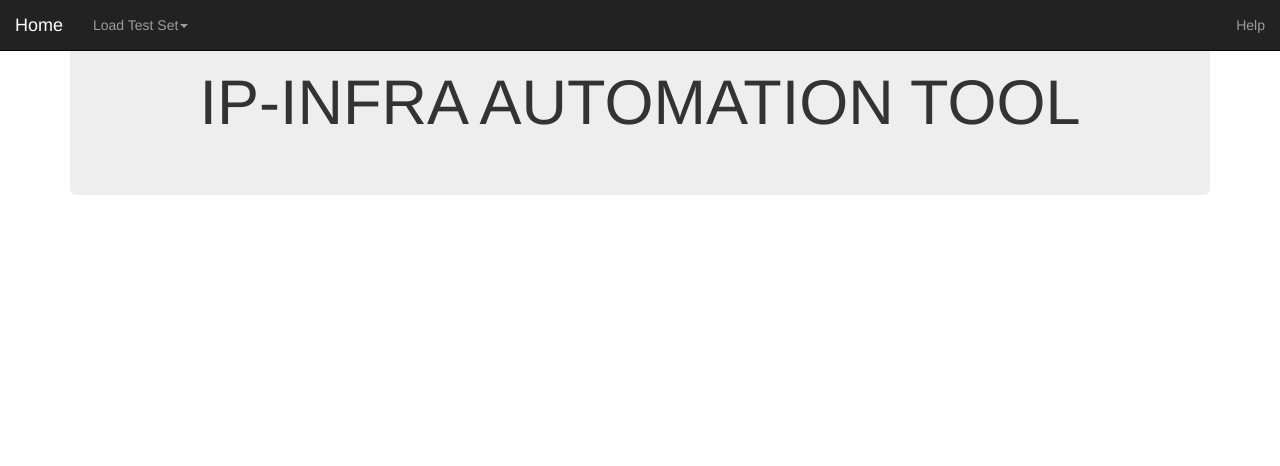
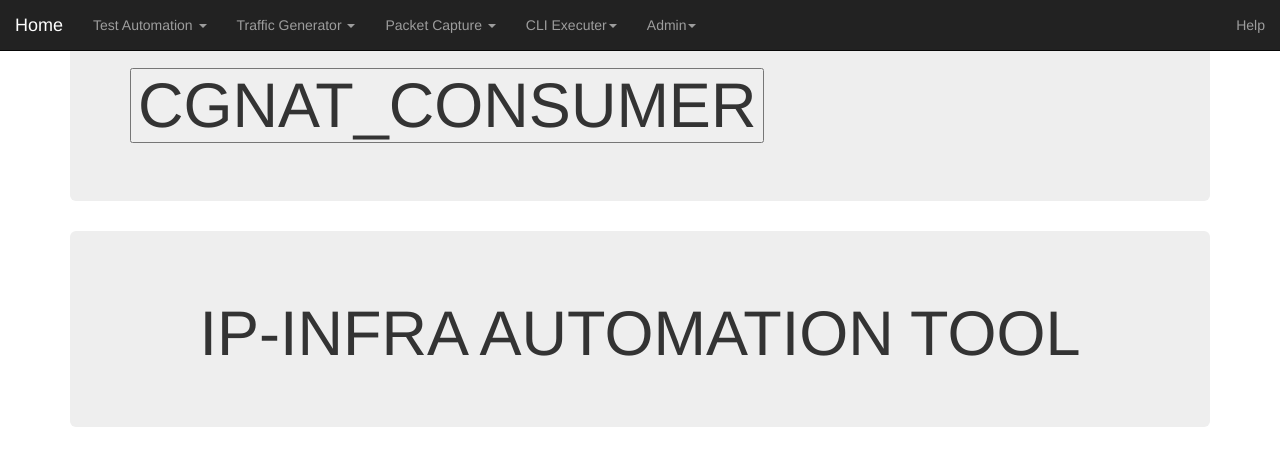
Before and after one commit to aamitthapa/IP-Infra-Automation, a PHP site: page /load_test_set.php in a window 1280 px wide. Shown: the top 466 px of the page. Run offline with PHP 8.4, Linux system fonts and the light colour scheme; some libraries are stand-ins or nearby versions.

Commit message:
Update load_test_set.php

```diff
--- a/load_test_set.php
+++ b/load_test_set.php
@@ -17,7 +17,7 @@
 <?php
 function Load_Test_Set()
 {
-  echo "http://google.com";
+  echo "load_test_set.php";
 }
 function TA_CGNAT_CONSUMER()
 {
@@ -70,14 +70,86 @@ exec('python /var/www/html/test.py');
           <li><a href="#">Cloud VNFs</a></li> -->
       <!-- ####################Dashboards drop down starts here################### -->
           <li class="dropdown">
-            <a href="#" class="dropdown-toggle" data-toggle="dropdown" role="button" aria-haspopup="true" aria-expanded="false">Load Test Set<span class="caret"></span></a>
+            <a href="#" class="dropdown-toggle" data-toggle="dropdown" role="button" aria-haspopup="true" aria-expanded="false">Test Automation <span class="caret"></span></a>
             <ul class="dropdown-menu">
-              <li><a href='<?php TA_CGNAT_RESELLER(); ?>'>CGNAT-RESELLER</a></li>
-              <li><a href='<?php TA_CGNAT_CONSUMER(); ?>'>CGNAT-CONSUMER</a></li>
+              <li><a href='<?php Load_Test_Set(); ?>'>Load Test Set</a></li>
+<!--              <li><a href='<?php TA_CGNAT_RESELLER(); ?>'>CGNAT-RESELLER</a></li>
               <li><a href='<?php TA_NGINX_LB(); ?>'>NGINX-LB</a></li>
               <li><a href='<?php TA_OAM_FW(); ?>'>OAM-FW</a></li>
+-->          </ul>
+
+
+            <!-- ####################Dashboards drop down stops here################### -->
+
+
+      <!-- ####################VNFss drop down starts here################### -->
+          <li class="dropdown">
+            <a href="#" class="dropdown-toggle" data-toggle="dropdown" role="button" aria-haspopup="true" aria-expanded="false">Traffic Generator <span class="caret"></span></a>
+            <ul class="dropdown-menu">
+              <li><a href='<?php TA_CGNAT_CONSUMER(); ?>'>CGNAT-CONSUMER</a></li>
+              <li><a href='<?php TA_CGNAT_RESELLER(); ?>'>CGNAT-RESELLER</a></li>
+              <li><a href='<?php TA_NGINX_LB(); ?>'>NGINX-LB</a></li>
+              <li><a href='<?php TA_OAM_FW(); ?>'>OAM-FW</a></li>
+          </ul>
+
+      <!-- ####################VNFs drop down stops here################### -->
+
+            <!-- ####################Clouds drop down starts here################### -->
+          <li class="dropdown">
+            <a href="#" class="dropdown-toggle" data-toggle="dropdown" role="button" aria-haspopup="true" aria-expanded="false">Packet Capture <span class="caret"></span></a>
+            <ul class="dropdown-menu">
+              <li><a href='<?php TA_CGNAT_CONSUMER(); ?>'>CGNAT-CONSUMER</a></li>
+              <li><a href='<?php TA_CGNAT_RESELLER(); ?>'>CGNAT-RESELLER</a></li>
+              <li><a href='<?php TA_NGINX_LB(); ?>'>NGINX-LB</a></li>
+              <li><a href='<?php TA_OAM_FW(); ?>'>OAM-FW</a></li>
+          </ul>
+          <li class="dropdown">
+            <a href="#" class="dropdown-toggle" data-toggle="dropdown" role="button" aria-haspopup="true" aria-expanded="false">CLI Executer<span class="caret"></span></a>
+            <ul class="dropdown-menu">
+              <li><a href='<?php TA_CGNAT_CONSUMER(); ?>'>CGNAT-CONSUMER</a></li>
+              <li><a href='<?php TA_CGNAT_RESELLER(); ?>'>CGNAT-RESELLER</a></li>
+              <li><a href='<?php TA_NGINX_LB(); ?>'>NGINX-LB</a></li>
+              <li><a href='<?php TA_OAM_FW(); ?>'>OAM-FW</a></li>
+          </ul>
+
+            <li class="dropdown">
+              <a href="#" class="dropdown-toggle" data-toggle="dropdown" role="button" aria-haspopup="true" aria-expanded="false">Admin<span class="caret"></span></a>
+              <ul class="dropdown-menu">
+                    <li><a href="cloud6-vnfs.html">Add or Modify Test Library</a></li>
+                    <li><a href="cloud7-vnfs.html">Add or Modify DUT</a></li>
+                    <li><a href="cloud8-vnfs.html">Add or Modify APN</a></li>
+              </ul>
+      <!-- ####################Clouds drop down starts here################### -->
+
+  <!-- ############################################ -->
+<!--          <li class="dropdown">
+            <a href="#" class="dropdown-toggle" data-toggle="dropdown" role="button" aria-haspopup="true" aria-expanded="false">Server ILOs <span class="caret"></span></a>
+            <ul class="dropdown-menu">
+              <li><a href="cloud6-ilo.html">Cloud6</a></li>
+              <li><a href="cloud7-ilo.html">Cloud7</a></li>
+              <li><a href="cloud8-ilo.html">Cloud8</a></li>
             </ul>
-      <!-- ####################VNFs drop down stops here################### -->
+-->
+              <!-- Use this to separate a new link -->
+  <!-- ############################################ -->
+
+
+  <!-- ####################VNFss drop down starts here################### -->
+      <!-- <li class="dropdown">
+        <a href="#" class="dropdown-toggle" data-toggle="dropdown" role="button" aria-haspopup="true" aria-expanded="false">Router/Switches <span class="caret"></span></a>
+        <ul class="dropdown-menu">
+              <li><a href="ss.html">Spine Switch</a></li>
+              <li><a href="ls1.html">Leaf Switch11</a></li>
+              <li><a href="ls2.html">Leaf Switch12</a></li>
+        </ul> -->
+  <!-- ####################VNFs drop down stops here################### -->
+<!--  <li class="nav navbar-nav"><a href="router-switch.html">Router/Switches</a></li>
+  <li class="nav navbar-nav"><a href="kvm.html">KVMs</a></li>
+-->
+            <!-- <a href="#" class="dropdown-toggle" data-toggle="dropdown" role="button" aria-haspopup="true" aria-expanded="false">Dropdown <span class="caret"></span></a> -->
+          <!-- ############################################ -->
+
+
   </ul>
 
         <!-- SEARCH BAR -->
@@ -99,6 +171,16 @@ exec('python /var/www/html/test.py');
   </nav>
 
 
+  <div class="container">
+    <div class="jumbotron">
+     <h1><button>CGNAT_CONSUMER</button></h1>
+<!--	<iframe width="500" height="400" frameborder="0" scrolling="no" src="https://onedrive.live.com/embed?resid=E3CA2FF309260AE9%21110&authkey=%21AN__ZAF8rbnISho&em=2&wdAllowInteractivity=False&wdHideGridlines=True&wdHide
+Headers=True&wdDownloadButton=True&wdInConfigurator=True"></iframe>
+--> </div>
+    </div>
+
+
+
   <!-- OTHER STUFF ON THE PAGE -->
 
   <div class="container">
@@ -107,11 +189,9 @@ exec('python /var/www/html/test.py');
      <h1>IP-INFRA AUTOMATION TOOL</h1>
 <!--	<iframe width="500" height="400" frameborder="0" scrolling="no" src="https://onedrive.live.com/embed?resid=E3CA2FF309260AE9%21110&authkey=%21AN__ZAF8rbnISho&em=2&wdAllowInteractivity=False&wdHideGridlines=True&wdHide
 Headers=True&wdDownloadButton=True&wdInConfigurator=True"></iframe>
--->
-  </center>
-  </div>
-
-  </div>
+--> </center>
+    </div>
+    </div>
   <!-- Need to have JQuery and Javascript for DropDown Actions to work -->
 
 
```
